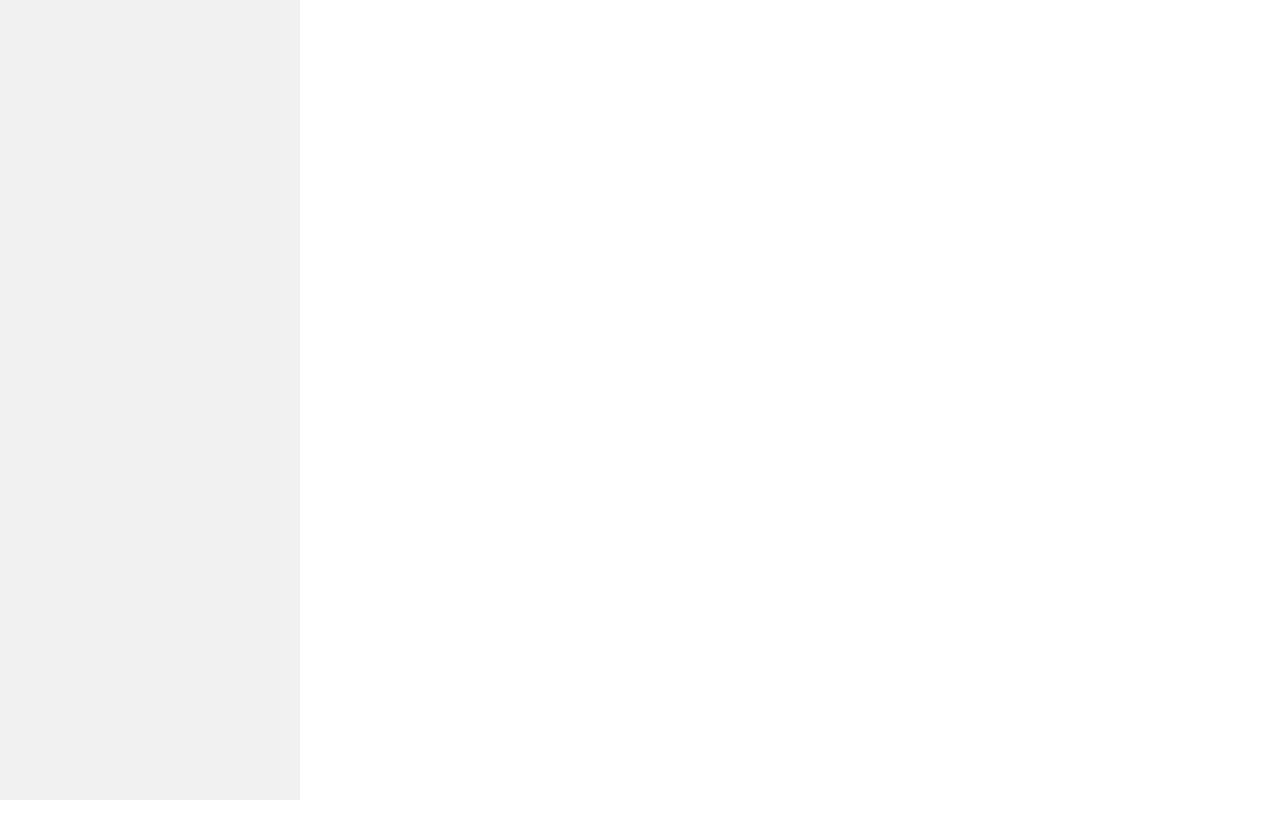
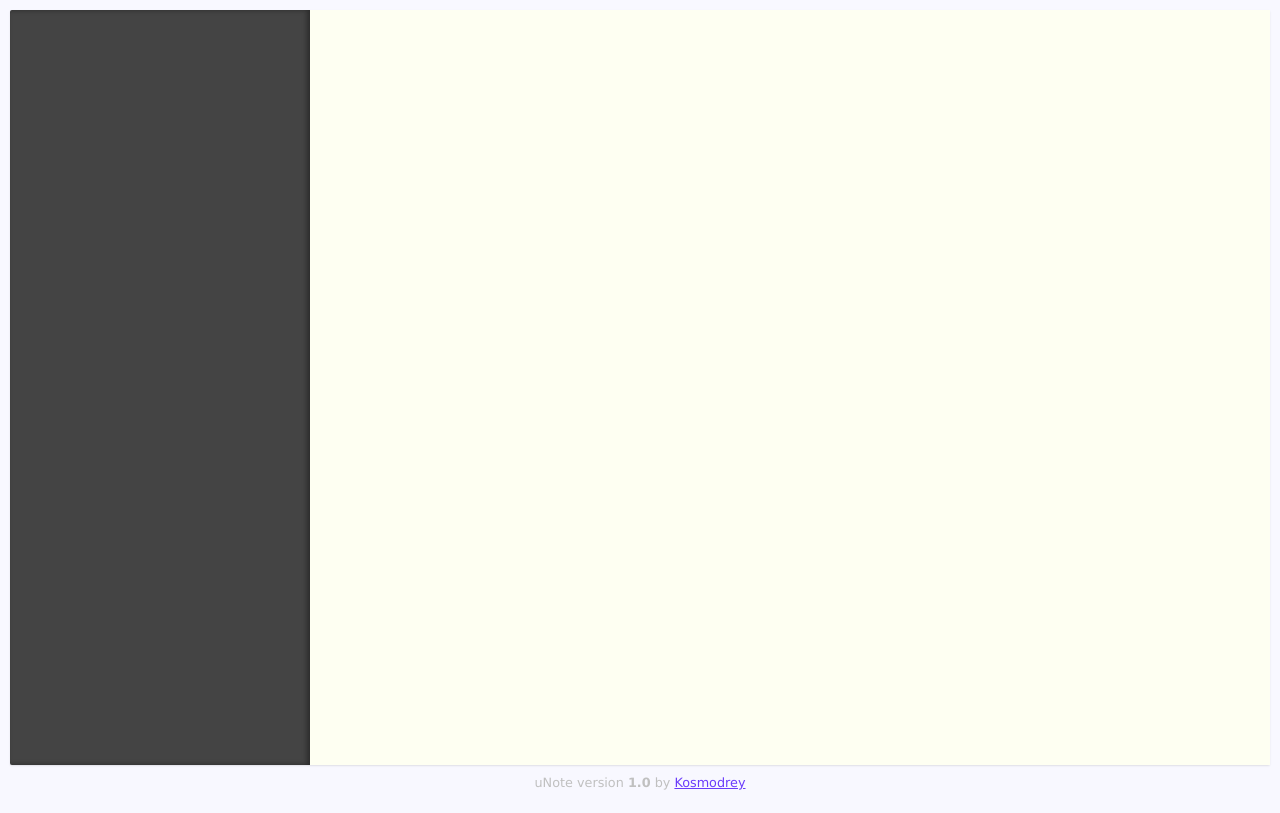
Before and after one commit to kosmodrey/uNote, a website: page data/modules/manager/index.html in a window 1280 px wide. Drawn offline with Linux system fonts and the light colour scheme.

Commit message:
Redesign notes manager
Refs #14

```diff
--- a/data/modules/manager/index.html
+++ b/data/modules/manager/index.html
@@ -7,11 +7,16 @@
     <link rel="stylesheet" href="style.css">
   </head>
   <body>
-    <div class="sidebar">
-      <ul id="list"></ul>
-    </div>
-    <div class="content">
-      <textarea id="notes" disabled></textarea>
-    </div>
+    <section>
+      <div class="sidebar">
+        <ul id="list"></ul>
+      </div>
+      <div class="content">
+        <textarea id="notes"></textarea>
+      </div>
+    </section>
+    <footer>
+      <p>uNote version <b>1.0</b> by <a href="https://addons.mozilla.org/en-US/firefox/user/kosmodrey/" target="_blank">Kosmodrey</a></p>
+    </footer>
   </body>
 </html>
--- a/data/modules/manager/style.css
+++ b/data/modules/manager/style.css
@@ -1,43 +1,113 @@
+:root {
+  --radius: 2px;
+}
+
 html {
+  display: flex;
+  flex-direction: column;
   height: 100%;
 }
 
 body {
   display: flex;
+  flex-direction: column;
+  margin: 10px;
   height: 100%;
-  margin: 0;
+  color: #444;
   font-family: "Lucida Sans Unicode", "Lucida Grande", sans-serif;
-  font-size: 10pt;
+  background: ghostwhite;
 }
 
-textarea {
-  padding: 10px;
+a {
+  color: #6B3CFB;
+}
+
+a:hover {
+  text-decoration: none;
+}
+
+section {
+  display: flex;
+  flex-grow: 1;
+  border-radius: var(--radius);
+  box-shadow: 0 1px 2px rgba(0, 0, 0, 0.1);
+  box-sizing: border-box;
+}
+
+header {
+  cursor: default;
+  -moz-user-select: none;
+}
+
+h1 {
+  margin: 0;
+  padding-bottom: 10px;
+  font-weight: normal;
+  text-align: center;
+  line-height: 1;
+  text-shadow: 0 1px 1px #fff;
+}
+
+.sidebar {
+  width: 300px;
+  background: #444;
+  border-radius: var(--radius) 0 0 var(--radius);
+  box-shadow: inset -3px 0px 5px rgba(8, 8, 8, 0.4);
+}
+
+.content {
+  display: flex;
+  flex-direction: column;
+  flex-grow: 1;
+  background: #FEFFF2;
+}
+
+#notes {
+  position: relative;
+  top: -1px;
+  margin-bottom: -1px;
+  padding: 5px;
   width: 100%;
-  height: calc(100% - 2px);
+  height: 100%;
+  color: #444;
+  font-size: 14px;
   font-family: inherit;
-  font-size: inherit;
   line-height: 20px;
-  background: inherit;
+  background: transparent;
   border: 0;
   box-sizing: border-box;
   resize: none;
 }
 
-.sidebar {
-  width: 300px;
-  background: #F1F1F1;
+.panel {
+  display: flex;
+  align-items: center;
+  height: 2.4em;
+  font-size: 0.9em;
+  margin: 0;
+  padding: 0;
+  color: #222;
+  list-style: none;
+  z-index: 1;
 }
 
-.content {
+.panel li {
+  padding: 0 5px;
+  display: inline-block;
+}
+
+.panel li.title {
+  color: #444;
   flex-grow: 1;
-  background: #fff;
+  font-weight: bold;
 }
 
 #list {
-  padding: 10px;
-  height: 100%;
+  margin: 0;
+  padding: 5px;
+  height: calc(100vh - 51px);
+  list-style: none;
   overflow-y: auto;
-  list-style: none;
   box-sizing: border-box;
 }
 
@@ -50,16 +120,18 @@ textarea {
 #list:empty:after {
   display: block;
   width: 100%;
-  font-size: 1.6em;
+  font-size: 1.4em;
+  color: rgba(255, 255, 255, 0.2);
   text-align: center;
-  color: rgba(0, 0, 0, 0.3);
   content: attr(data-label);
 }
 
 .item {
   padding: 5px 8px;
   margin-bottom: 5px;
-  background: rgba(0, 0, 0, 0.1);
+  color: rgba(255, 255, 255, 0.7);
+  font-size: 0.8em;
+  background: rgba(0, 0, 0, 0.3);
   border-radius: 2px;
   transition: background 0.2s;
   -moz-user-select: none;
@@ -67,7 +139,7 @@ textarea {
 }
 
 .item:last-child {
-  margin-bottom: 10px;
+  margin-bottom: 5px;
 }
 
 .item.selected {
@@ -91,9 +163,9 @@ textarea {
 }
 
 .item.selected > .pin {
+  display: inline-block;
   float: right;
   margin: 6px 5px 0 0;
-  display: inline-block;
   width: 10px;
   height: 10px;
   background: #EBEBEB;
@@ -111,3 +183,16 @@ textarea {
 .item.pinned > .pin {
   background: gold;
 }
+
+/* Footer */
+
+footer {
+  color: #c0c0c0;
+  padding: 10px 10px 0 10px;
+  font-size: 0.8em;
+  text-align: center;
+}
+
+footer p {
+  margin: 0;
+}
```
Also changed, not shown: data/modules/manager/manager.js (+22 -12 lines).
